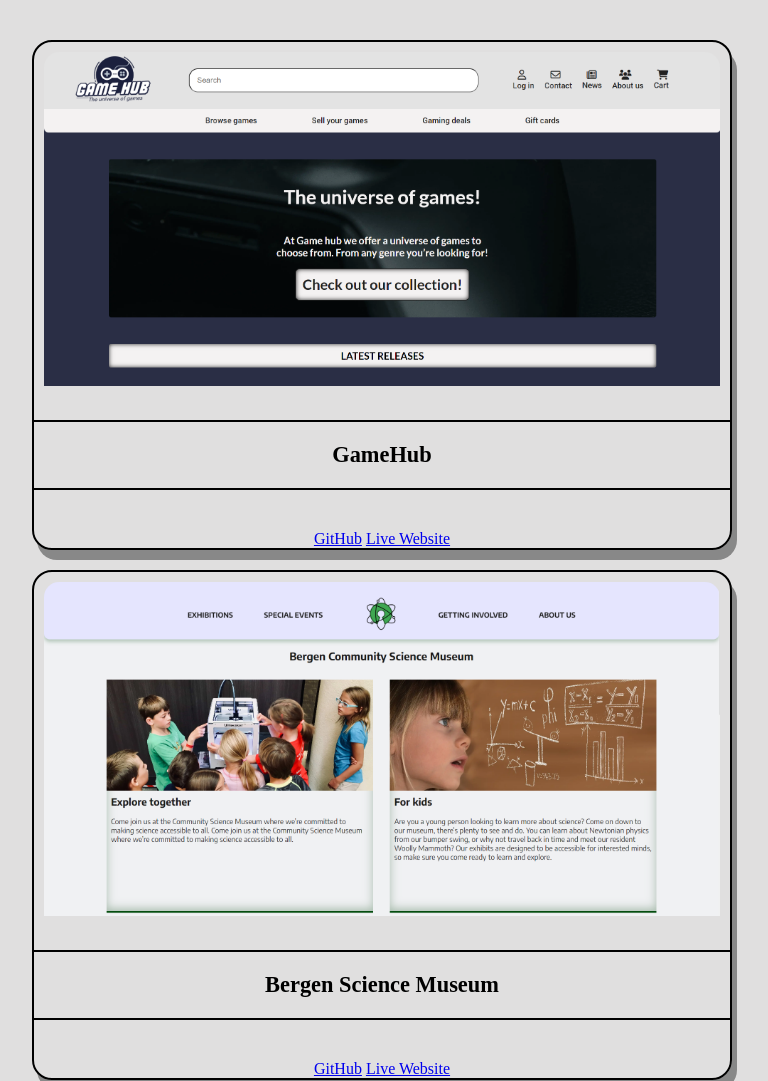
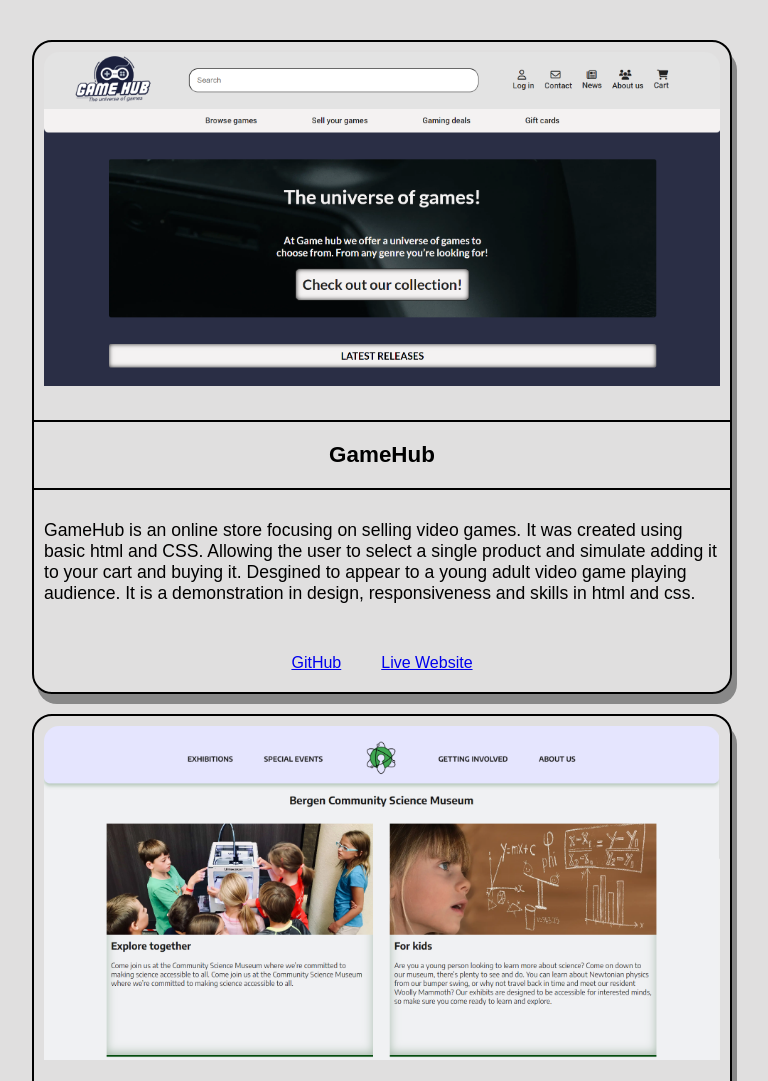
Before and after one commit to KityLinn/Porfolio-page, a plain HTML site: page index.html in a window 1280 px wide. Shown: the top 1081 px of the page, without its empty margins (258-1026 px from the left). Drawn offline with Linux system fonts and the light colour scheme.

Commit message:
text changes

```diff
--- a/index.html
+++ b/index.html
@@ -23,7 +23,10 @@
                     </div>
                     <span class="span-bar"></span>
                     <div class="description-container">
-                        <p></p>
+                        <p>GameHub is an online store focusing on selling video games. It was created using basic html and CSS. Allowing the
+                            user to select a single product and simulate adding it to your cart and buying it. Desgined to appear to a young
+                            adult video game playing audience. It is a demonstration in design, responsiveness and skills in html and css.
+                        </p>
                     </div>
                     <div class="links">
                         <a href="https://github.com/KityLinn/CA-project">GitHub</a>
--- a/main.css
+++ b/main.css
@@ -3,6 +3,8 @@
     margin: 0;
     box-sizing: border-box;
 }
+
+@import url('https://fonts.googleapis.com/css2?family=Poppins:ital,wght@0,300;0,400;0,500;0,600;0,700;1,300;1,400;1,500;1,600;1,700&display=swap');
 
 :root {
     --gradient-background:linear-gradient(90deg, hsla(0, 0%, 63%, 1) 0%, hsla(0, 0%, 84%, 1) 49%, hsla(0, 0%, 31%, 1) 100%);
@@ -10,16 +12,17 @@
     --image-border-radius: 15px 15px 0 0;
     --black-border: black solid 2px;
     --background-color:#e0dfdf;
+    --main-font:'Poppins', sans-serif;
 
 }
 
 body {
     background-color: var(--background-color);
+    font-family: var(--main-font);
 }
 
 
 main {
-
     height: fit-content;
 }
 
@@ -29,12 +32,14 @@ main {
 .cards-section {
     margin: 5vh 20px;
 }
+
 .cards-container {
     display: flex;
     flex-direction: column;
     align-items: center;
     gap: 20px;
 }
+
 .card {
     display: flex;
     flex-direction: column;
@@ -46,6 +51,7 @@ main {
     border-radius: 20px;
     gap: 20px;
 }
+
 .span-bar {
     border: solid black 1px;
     width: 100%;
@@ -77,7 +83,15 @@ main {
 }
 
 .description-container p {
+    padding: 10px;
+    font-size: 1.1rem;
 
+}
+
+.links {
+    display: flex;
+    gap: 40px;
+    padding: 20px;
 }
 
 /* desktop cards*/
```
